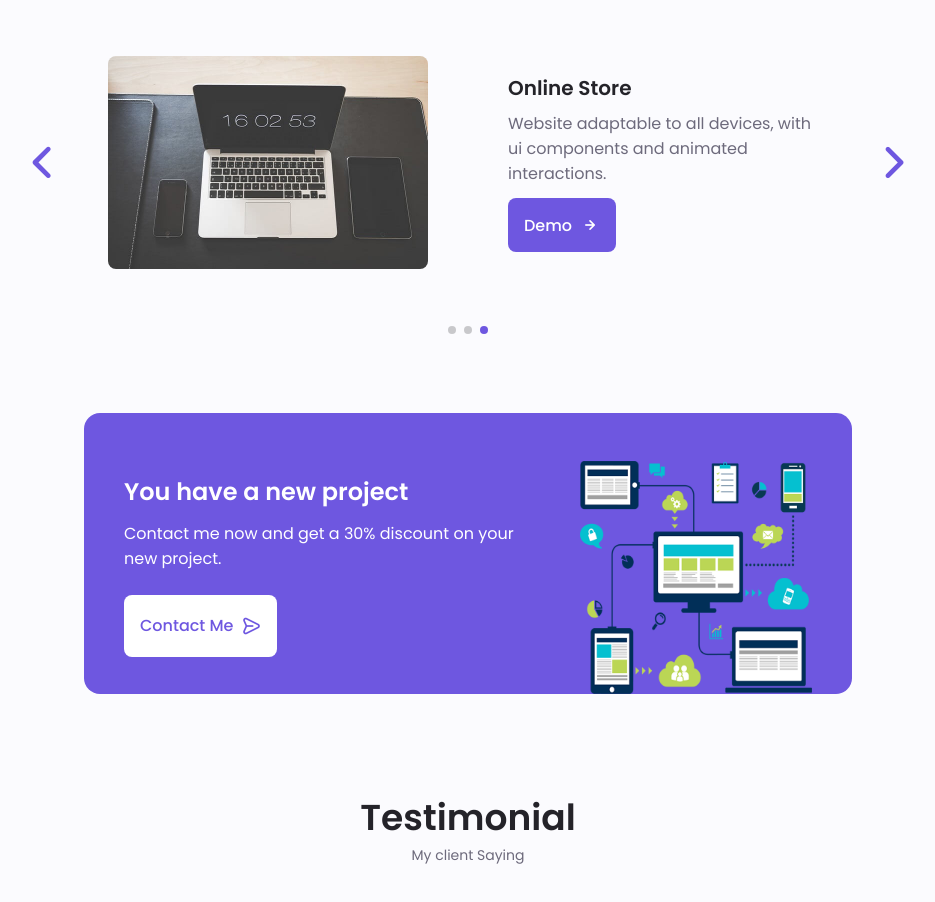
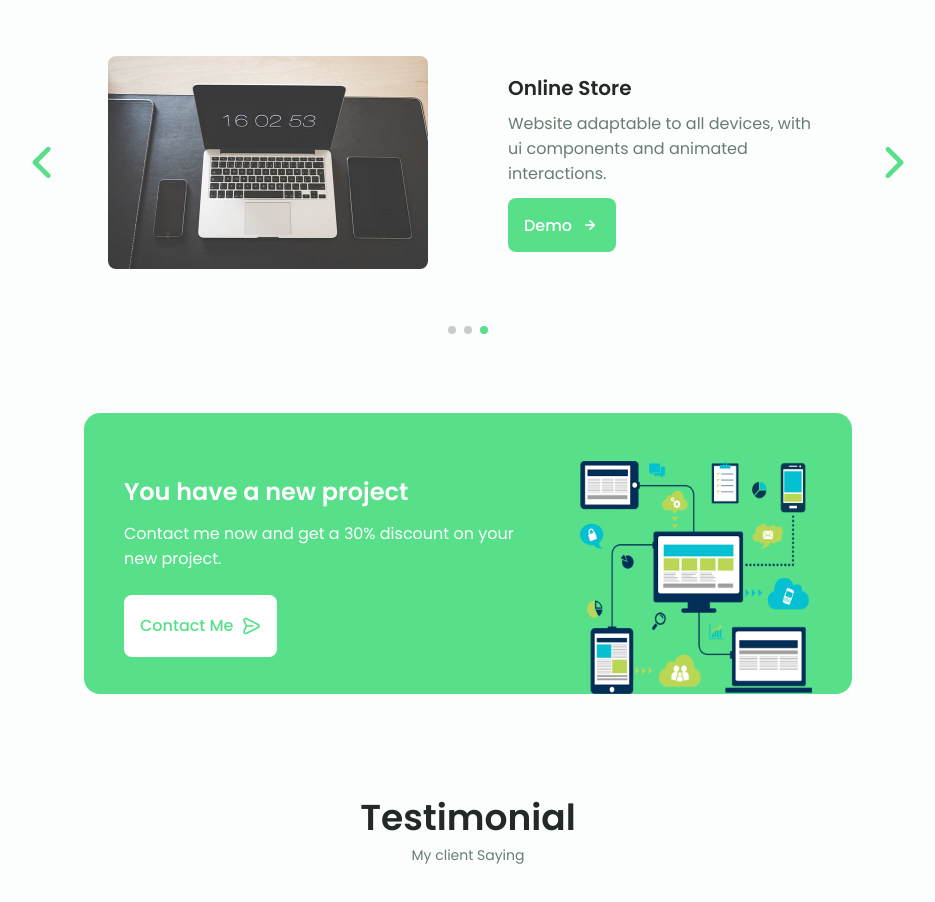
Before and after one commit to romanyad/responsiveCV, a plain HTML site: page index.html in a window 1280 px wide. Shown: the part 3340-4242 px from the top of the page, without its empty margins (172-1107 px from the left). Drawn offline with nearby package versions, Linux system fonts and the light colour scheme.

Commit message:
Update styles.css

```diff
--- a/assets/css/styles.css
+++ b/assets/css/styles.css
@@ -36,7 +36,7 @@
   --header-height: 3rem;
   /*========== Colors ==========*/
   /* Change favorite color */
-  --hue-color: 250;
+  --hue-color: 142;
   /*Purple 250 - Green 142 - Blue 230 - Pink 340*/
   /* HSL color mode */
   --first-color: hsl(var(--hue-color), 69%, 61%);
```
